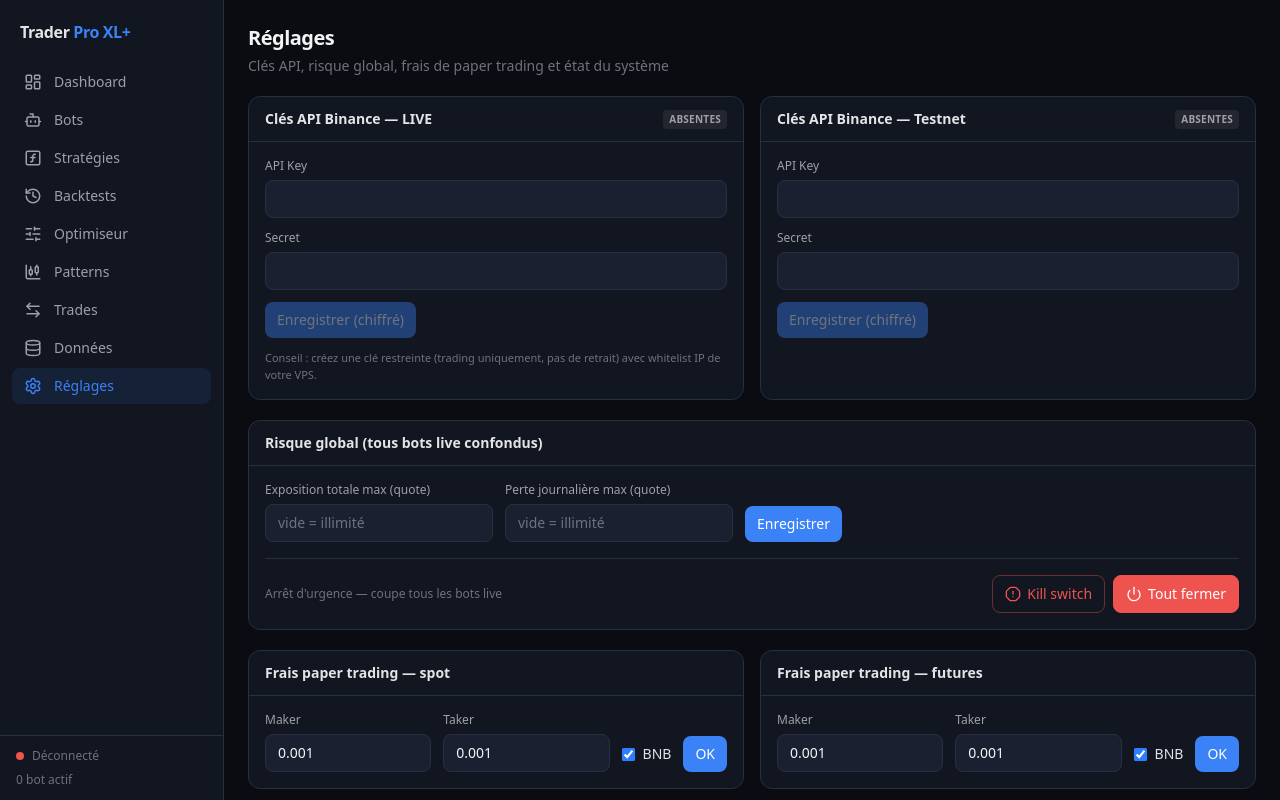
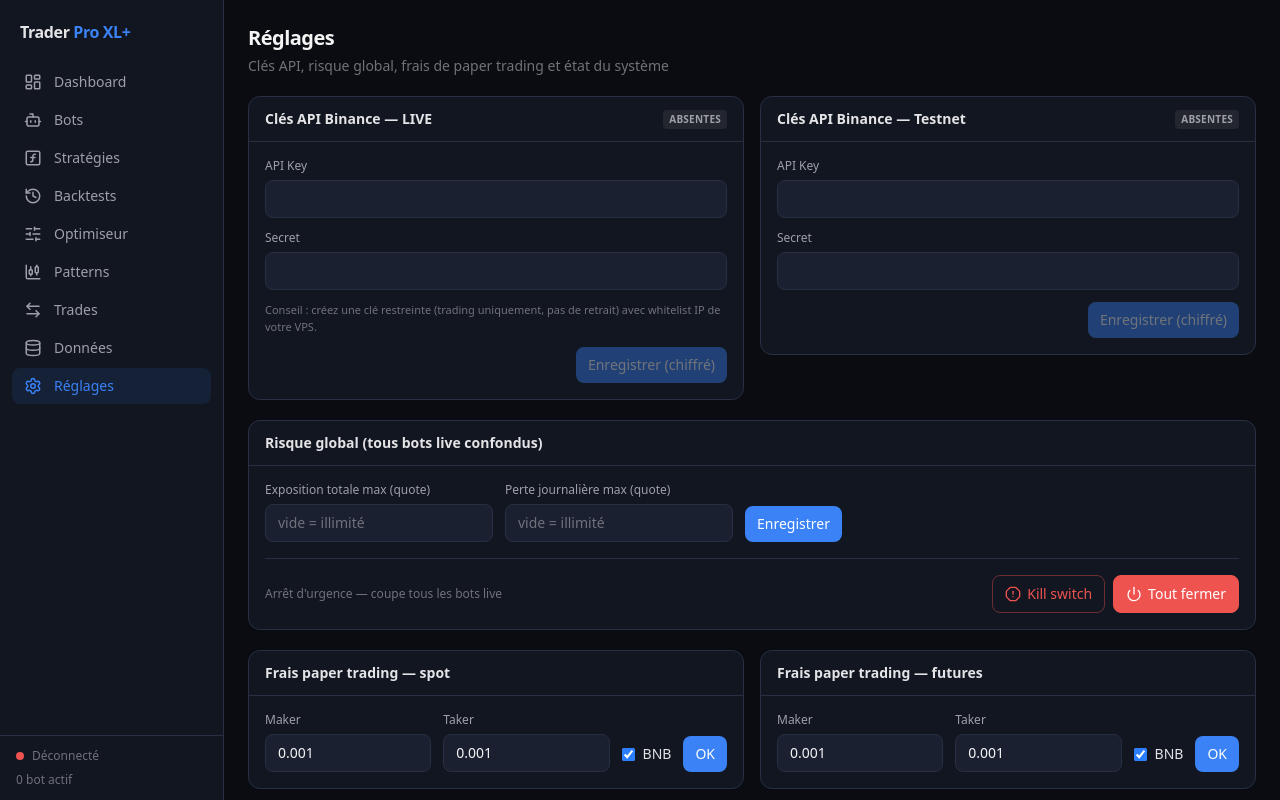
Before and after one commit to charlespolart/trader-pro-xl-plus, a React (Vite) app in the folder apps/web/: page /settings in a window 1280 px wide. Built offline with nearby package versions, Linux system fonts and the light colour scheme; no server answers.

Commit message:
UI refonte: convention boutons d'action en bas à droite (clés API, Scanner)

```diff
--- a/apps/web/src/pages/PatternLab.tsx
+++ b/apps/web/src/pages/PatternLab.tsx
@@ -88,7 +88,8 @@ export function PatternLab() {
       />
 
       <Card>
-        <div className="flex flex-wrap items-end gap-3">
+        <div className="space-y-4">
+          <div className="flex flex-wrap items-end gap-3">
           <Field label="Marché">
             <select className="input w-28" value={market} onChange={(e) => setMarket(e.target.value as MarketType)}>
               <option value="spot">spot</option>
@@ -134,9 +135,12 @@ export function PatternLab() {
           <Field label="Tendance min (%)">
             <input className="input w-20" type="number" step="0.1" value={trendMinPct} onChange={(e) => setTrendMinPct(e.target.value)} />
           </Field>
-          <button className="btn-primary" onClick={() => scan.mutate()} disabled={scan.isPending}>
-            {scan.isPending ? <Spinner /> : <Search size={16} />} Scanner
-          </button>
+          </div>
+          <div className="flex justify-end">
+            <button className="btn-primary" onClick={() => scan.mutate()} disabled={scan.isPending}>
+              {scan.isPending ? <Spinner /> : <Search size={16} />} Scanner
+            </button>
+          </div>
         </div>
       </Card>
 
--- a/apps/web/src/pages/Settings.tsx
+++ b/apps/web/src/pages/Settings.tsx
@@ -22,7 +22,7 @@ export function Settings() {
     <div className="space-y-5">
       <PageHeader title="Réglages" subtitle="Clés API, risque global, frais de paper trading et état du système" />
 
-      <div className="grid grid-cols-2 gap-4">
+      <div className="grid grid-cols-2 items-start gap-4">
         <CredentialsCard name="live" title="Clés API Binance — LIVE" configured={settings?.credentials.live ?? false} onDone={invalidate} />
         <CredentialsCard name="testnet" title="Clés API Binance — Testnet" configured={settings?.credentials.testnet ?? false} onDone={invalidate} />
       </div>
@@ -95,21 +95,21 @@ function CredentialsCard({ name, title, configured, onDone }: { name: 'live' | '
         <Field label="Secret">
           <input className="input" type="password" value={secret} onChange={(e) => setSecret(e.target.value)} placeholder={configured ? '••••••••' : ''} />
         </Field>
-        <div className="flex justify-between">
-          <button className="btn-primary" onClick={() => save.mutate()} disabled={apiKey === '' || secret === '' || save.isPending}>
-            Enregistrer (chiffré)
-          </button>
+        {name === 'live' && (
+          <div className="text-[11px] text-zinc-500">
+            Conseil : créez une clé restreinte (trading uniquement, pas de retrait) avec whitelist IP de votre VPS.
+          </div>
+        )}
+        <div className="flex justify-end gap-2">
           {configured && (
             <button className="btn-danger" onClick={() => confirm('Supprimer ces clés ?') && remove.mutate()}>
               Supprimer
             </button>
           )}
+          <button className="btn-primary" onClick={() => save.mutate()} disabled={apiKey === '' || secret === '' || save.isPending}>
+            Enregistrer (chiffré)
+          </button>
         </div>
-        {name === 'live' && (
-          <div className="text-[11px] text-zinc-500">
-            Conseil : créez une clé restreinte (trading uniquement, pas de retrait) avec whitelist IP de votre VPS.
-          </div>
-        )}
       </div>
     </Card>
   )
```
